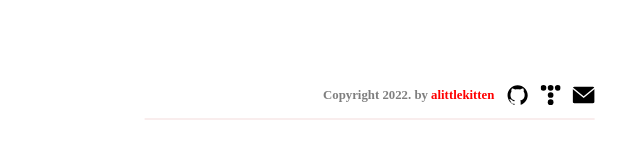
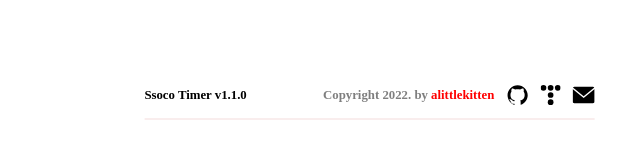
Before and after one commit to alittlekitten/SsocoTimer, a React (Create React App) app: page / in a window 1280 px wide. Shown: the top 161 px of the page, without its empty margins (319-959 px from the left). Built offline with nearby package versions, Linux system fonts and the light colour scheme; a web font is replaced by a local one.

Commit message:
💄 상단 header에 버전정보 추가

```diff
--- a/src/components/Header.jsx
+++ b/src/components/Header.jsx
@@ -20,10 +20,12 @@ const Header = () => {
   return (
     <div>
       <div css={main}>
-        <span className="copyright">
-          Copyright 2022. by <span className="github-id">alittlekitten</span>
-        </span>
+        <span className="version">Ssoco Timer v1.1.0 </span>
+
         <div className="icons">
+          <span className="copyright">
+            Copyright 2022. by <span className="github-id">alittlekitten</span>
+          </span>
           <Github className="github" onClick={githubOnClick} />
           <Tistory className="tistory" onClick={TistoryOnClick} />
           <Email className="email" onClick={EmailOnClick} />
@@ -41,22 +43,24 @@ export default Header;
 const main = css`
   display: flex;
   align-items: center;
-  justify-content: right;
+  justify-content: space-between;
   font-family: "HSYuji-Regular";
   font-weight: 600;
   font-size: 0.8rem;
   color: #7f7f7f;
   height: 30px;
 
-  .copyright {
-    .github-id {
-      color: red;
-    }
+  .version {
+    color: black;
   }
 
   .icons {
     display: flex;
     align-items: center;
+
+    .github-id {
+      color: red;
+    }
 
     .github,
     .tistory,
```
